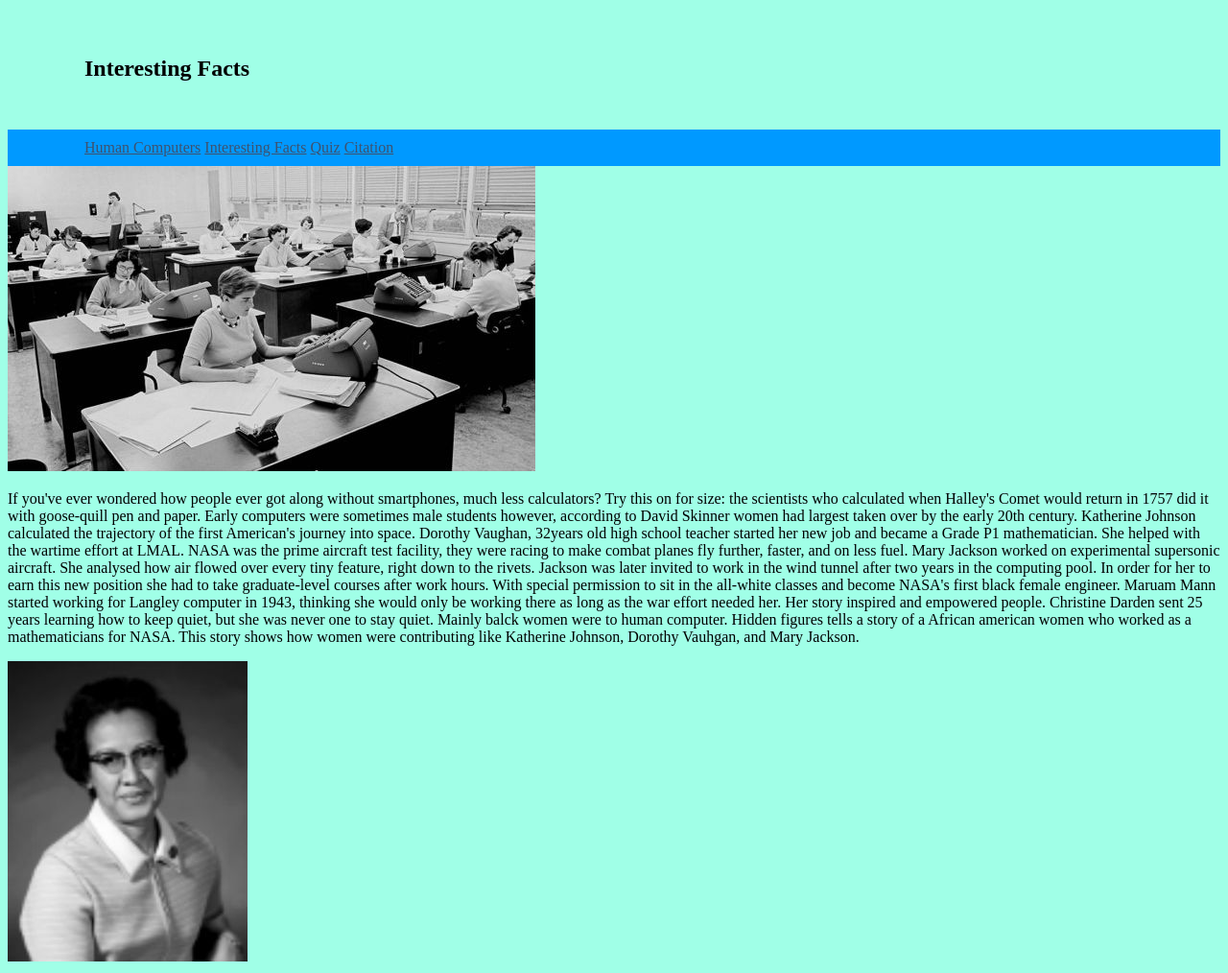
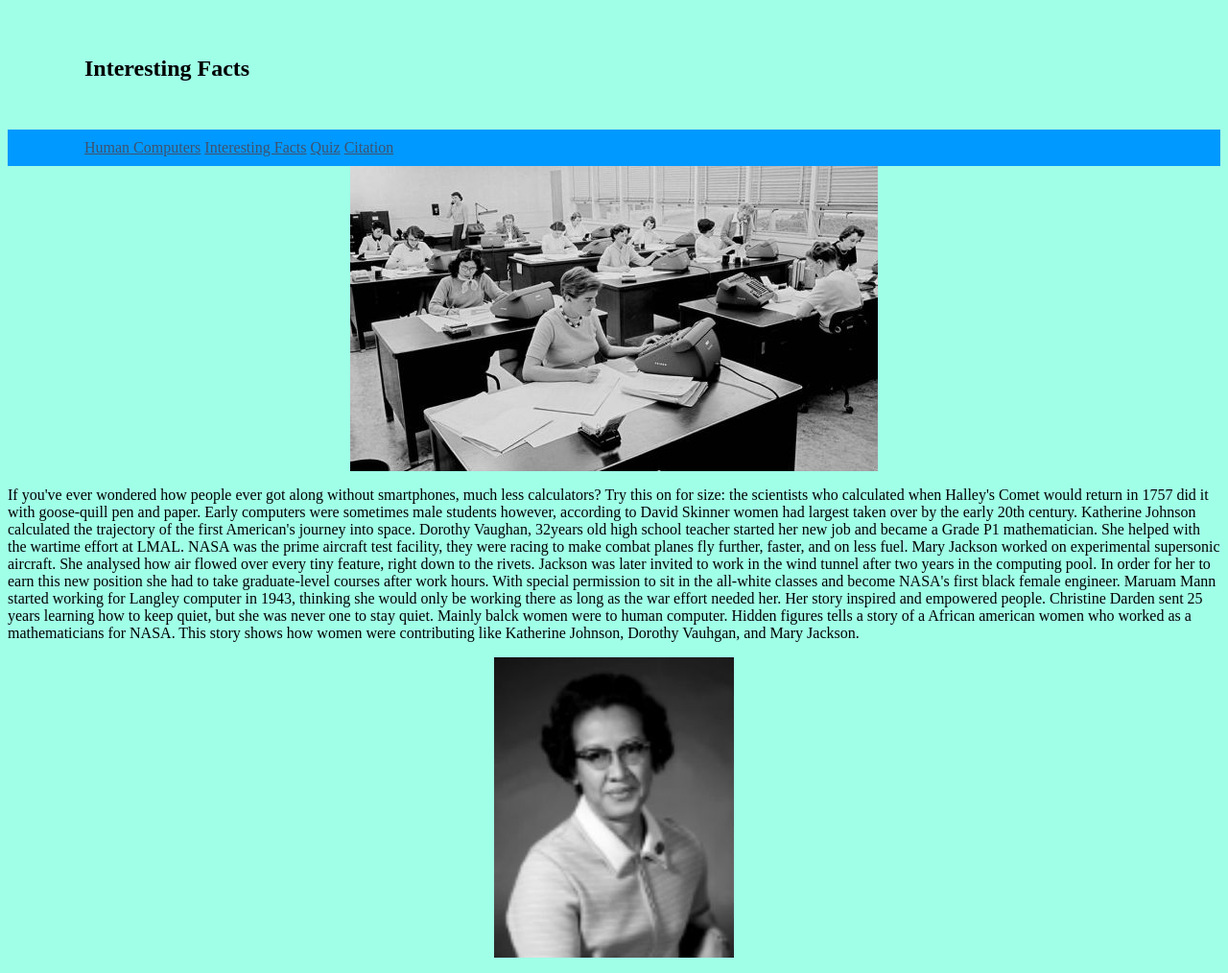
Before and after one commit to ashleigh13/Human-computers, a plain HTML site: page intersetingFacts.html in a window 1280 px wide. Shown: the whole page at 96% size. Drawn offline with Linux system fonts and the light colour scheme.

Commit message:
started formating

```diff
--- a/intersetingFacts.html
+++ b/intersetingFacts.html
@@ -19,7 +19,7 @@
     <a href="citation.html">Citation</a>
   </div>
   <div>
-<img src="human computers.jpg" alt="Human Computers">
+<img src="human computers.jpg" alt="Human Computers" class="center">
     <p>If you've ever wondered how people ever got along without smartphones,
       much less calculators? Try this on for size: the scientists who calculated when
       Halley's Comet would return in 1757 did it with goose-quill pen and paper.
@@ -40,7 +40,7 @@
       women were to human computer. Hidden figures tells a story of a African american women who
       worked as a mathematicians for NASA. This story shows how women were contributing like Katherine
       Johnson, Dorothy Vauhgan, and Mary Jackson.</p>
-<img src="Katherine Johnson.jpg" alt="Katherine Johnson">
+<img src="Katherine Johnson.jpg" alt="Katherine Johnson" class="center">
   </div>
 
   <script src="script.js"></script>
--- a/style.css
+++ b/style.css
@@ -22,3 +22,9 @@ a {
   padding: 10px 80px;
   background-color: rgb(0, 153, 255);
 }
+
+.center {
+  display: block;
+  margin-left: auto;
+  margin-right: auto;
+}
```
